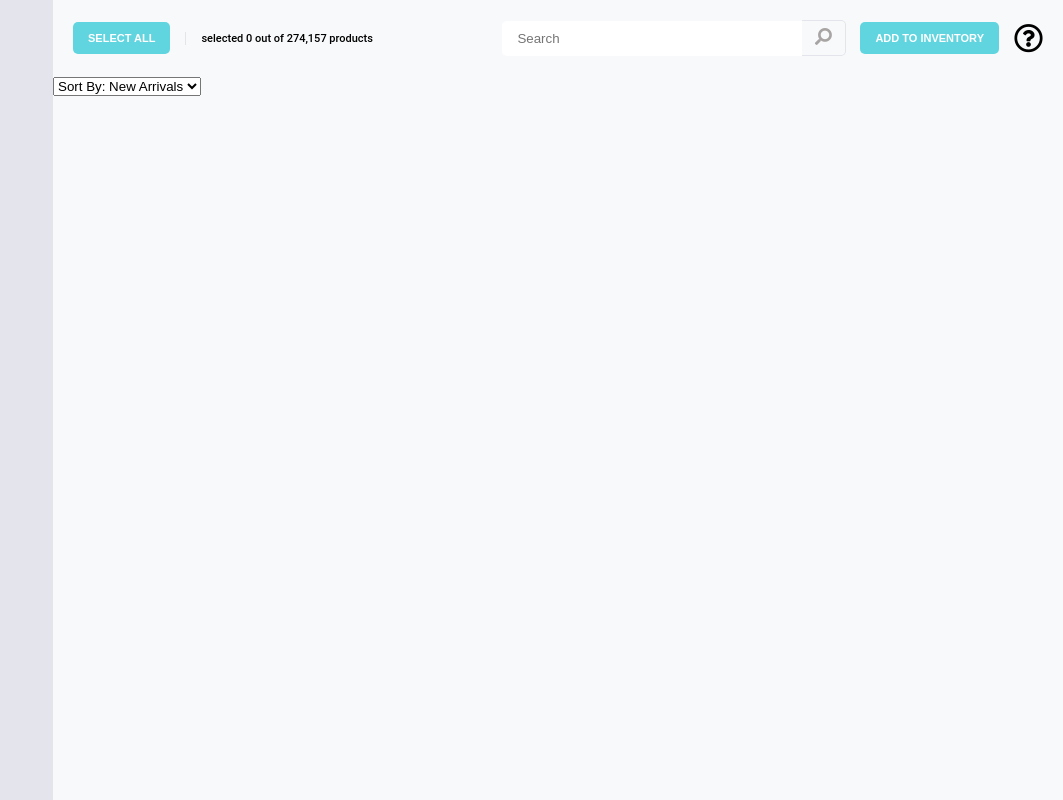
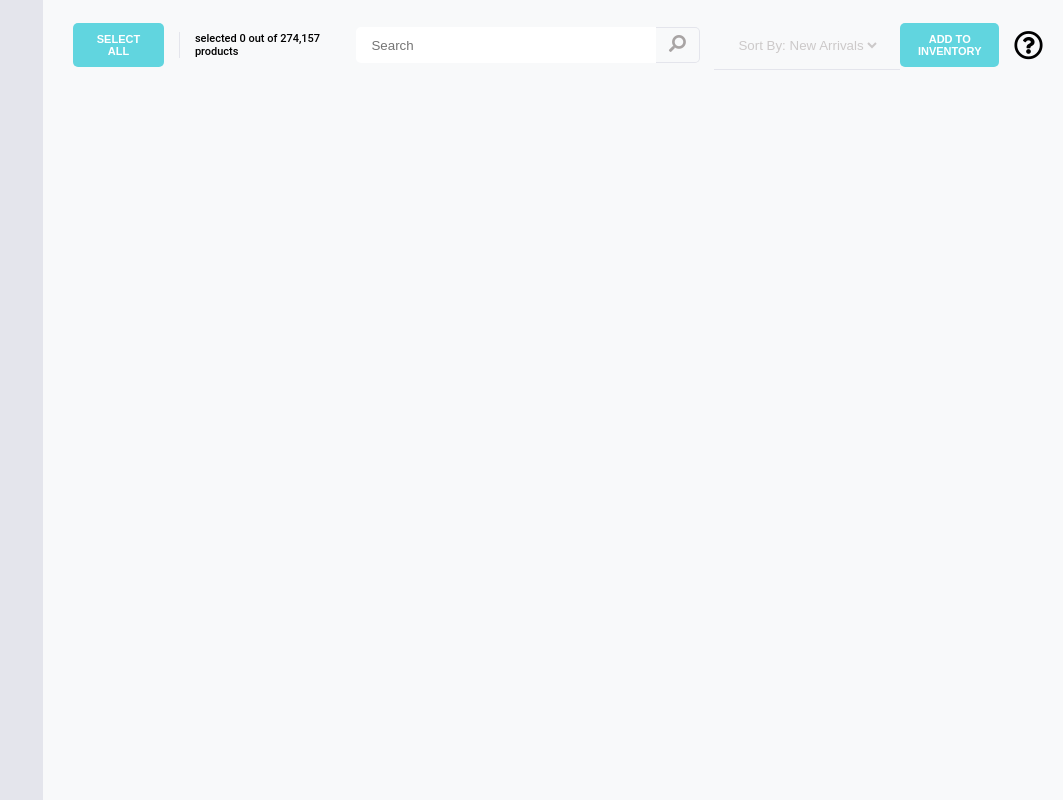
Before and after one commit to illumn/365Dropship-ReactJS, a React (Create React App) app: page / in a window 1280 px wide. Shown: the whole page, without its empty margins (217-1280 px from the left). Built offline with nearby package versions, Linux system fonts and the light colour scheme.

Commit message:
Markup fix

```diff
--- a/src/App.css
+++ b/src/App.css
@@ -17,3 +17,9 @@ body {
   background-color: var(--bg-color);
   font-family: "Roboto", sans-serif;
 }
+
+.app {
+  height: 100%;
+  width: 100%;
+  display: flex;
+}
--- a/src/App.js
+++ b/src/App.js
@@ -1,5 +1,6 @@
 import Header from "./Components/Header/Header";
 import Sidebar from "./Components/Sidebar/Sidebar";
+
 import "./App.css";
 
 function App() {
@@ -9,13 +10,7 @@ function App() {
       <div className="content">
 
       <Header />
-     <div className="sort__section">
-          <select id="sort">
-            <option>Sort By: New Arrivals</option>
-            <option value="asc">Price: High To Low</option>
-            <option value="desc">Price: Low To Low</option>
-          </select>
-        </div>
+
       </div>
     </div>
   );
--- a/src/Components/Header/Header.jsx
+++ b/src/Components/Header/Header.jsx
@@ -1,20 +1,22 @@
 import Button from "./Button.types";
+import Sort from "./Sort";
+import Search from "./Search";
 import "./header.css";
 const Header = ({ headerContent }) => {
   return (
     <header className="header">
-     <div class="header__content">
-          <Button content={"Select All"}/>
-            <span class="header__selection">selected 0 out of 274,157 products</span>
-        </div>
-        <div class="header__content">
-            <input id="search" class="search__input" type="text" placeholder="Search" />
-            <button id="search__button" class="header__searchbtn" type="submit">
-                <i class="fas fa-search fa-rotate-90"></i>
-            </button>
-           <Button content={"add to inventory"}/>
-            <i class="far fa-question-circle header__questionmark"></i>
-        </div>
+      <div class="header__content">
+        <Button content={"Select All"} />
+        <span class="header__selection">
+          selected 0 out of 274,157 products
+        </span>
+      </div>
+      <div class="header__content">
+        <Search />
+        <Sort/>
+        <Button content={"add to inventory"} />
+        <i class="far fa-question-circle header__questionmark"></i>
+      </div>
     </header>
   );
 };
--- /dev/null
+++ b/src/Components/Header/Search.jsx
@@ -0,0 +1,12 @@
+import "./search.css"
+const Search = () => {
+    return (
+        <div className="search__content">
+         <input id="search" class="search__input" type="text" placeholder="Search" />
+            <button id="search__button" class="header__searchbtn" type="submit">
+                <i class="fas fa-search fa-rotate-90"></i>
+            </button>
+        </div>
+    )
+}
+export default Search;
--- /dev/null
+++ b/src/Components/Header/Sort.jsx
@@ -0,0 +1,16 @@
+import "./sort.css"
+const Sort = () => {
+  return (
+    <div className="sort__section">
+      <select id="sort">
+        <option>Sort By: New Arrivals</option>
+        <option value="asc">Price: High To Low</option>
+        <option value="desc">Price: Low To High</option>
+        <option value="desc">Profit: High To Low</option>
+        <option value="desc">Price: Low To High</option>
+      </select>
+    </div>
+  );
+};
+
+export default Sort;
--- a/src/Components/Header/header.css
+++ b/src/Components/Header/header.css
@@ -37,82 +37,8 @@
   font-weight: 500;
 }
 
-.search__input {
-  width: 300px;
-  padding: 10px 15px;
-  border: none;
-  border-radius: 5px 0 0 5px;
-  background-color: #fff;
-  outline: none;
-  border: -1px solid var(--border-color);
-  border-right: none;
-}
 
-.header__searchbtn {
-  font-size: 17px;
-  background-color: transparent;
-  border: none;
-  color: #a8a4a4;
-  cursor: pointer;
-  border: 1px solid var(--border-color);
-  border-radius: 0 5px 5px 0;
-  border-left: none;
-  padding: 7px 13px;
-  margin-right: 14px;
-}
 
 .header__questionmark {
   font-size: 29px;
 }
-
-.sort__section {
-  background-color: #fff;
-  background-color: transparent;
-  border: none;
-  outline: none;
-  color: #a8a4a4;
-}
-
-@media only screen and (max-width: 1200px) {
-  .header__input {
-    width: 100px;
-  }
-}
-
-@media only screen and (max-width: 968px) {
-  .header__input {
-    width: 300px;
-  }
-
-  .content {
-    padding-left: 0;
-  }
-
-  .header__button {
-    font-size: 7px;
-    padding: 10px 25px;
-  }
-}
-
-@media only screen and (max-width: 768px) {
-  .header__selection {
-    display: none;
-  }
-
-  .sort__section {
-    text-align: center;
-  }
-}
-
-@media only screen and (max-width: 576px) {
-  .header__input {
-    display: none;
-  }
-
-  .header__searchbtn {
-    border-radius: 3px;
-    border-left: 1px solid #cacaca;
-    padding: 5px 10px;
-    background-color: transparent;
-  }
-}
--- /dev/null
+++ b/src/Components/Header/search.css
@@ -0,0 +1,48 @@
+.search__content{
+  display:flex;
+}
+
+.search__input {
+    width: 300px;
+    padding: 10px 15px;
+    border: none;
+    border-radius: 5px 0 0 5px;
+    background-color: #fff;
+    outline: none;
+    border: -1px solid var(--border-color);
+    border-right: none;
+  }
+
+  .header__searchbtn {
+    font-size: 17px;
+    background-color: transparent;
+    border: none;
+    color: #a8a4a4;
+    cursor: pointer;
+    border: 1px solid var(--border-color);
+    border-radius: 0 5px 5px 0;
+    border-left: none;
+    padding: 7px 13px;
+    margin-right: 14px;
+  }
+  @media only screen and (max-width: 1200px) {
+    .search__input {
+        width: 100px;
+    }
+}
+@media only screen and (max-width: 968px) {
+    .search__input {
+        width: 300px;
+    }
+}
+@media only screen and (max-width: 576px) {
+    .search__input {
+        display: none;
+    }
+    .header__searchbtn {
+        border-radius: 3px;
+        border-left: 1px solid var(--border-color);
+        padding: 5px 10px;
+        background-color: transparent;
+    }
+}
--- /dev/null
+++ b/src/Components/Header/sort.css
@@ -0,0 +1,18 @@
+.sort__section {
+  padding: 15px 20px;
+  border-bottom: 1px solid var(--border-color);
+  background-color: var(--bg-color);
+}
+
+#sort {
+  background-color: transparent;
+  border: none;
+  outline: none;
+  color: #CCC9C9;
+}
+
+@media only screen and (max-width: 768px) {
+  .sort__section {
+    text-align: center;
+  }
+}
--- a/src/Components/Sidebar/sidebar.css
+++ b/src/Components/Sidebar/sidebar.css
@@ -6,10 +6,6 @@
   .sidebar {
     background-color: var(--border-color);
     height: 100%;
-    width: 270px;
+    width: 260px;
     position: fixed;
   }
-
-  .sidebar::-webkit-scrollbar {
-    display: none;
-  }
```
